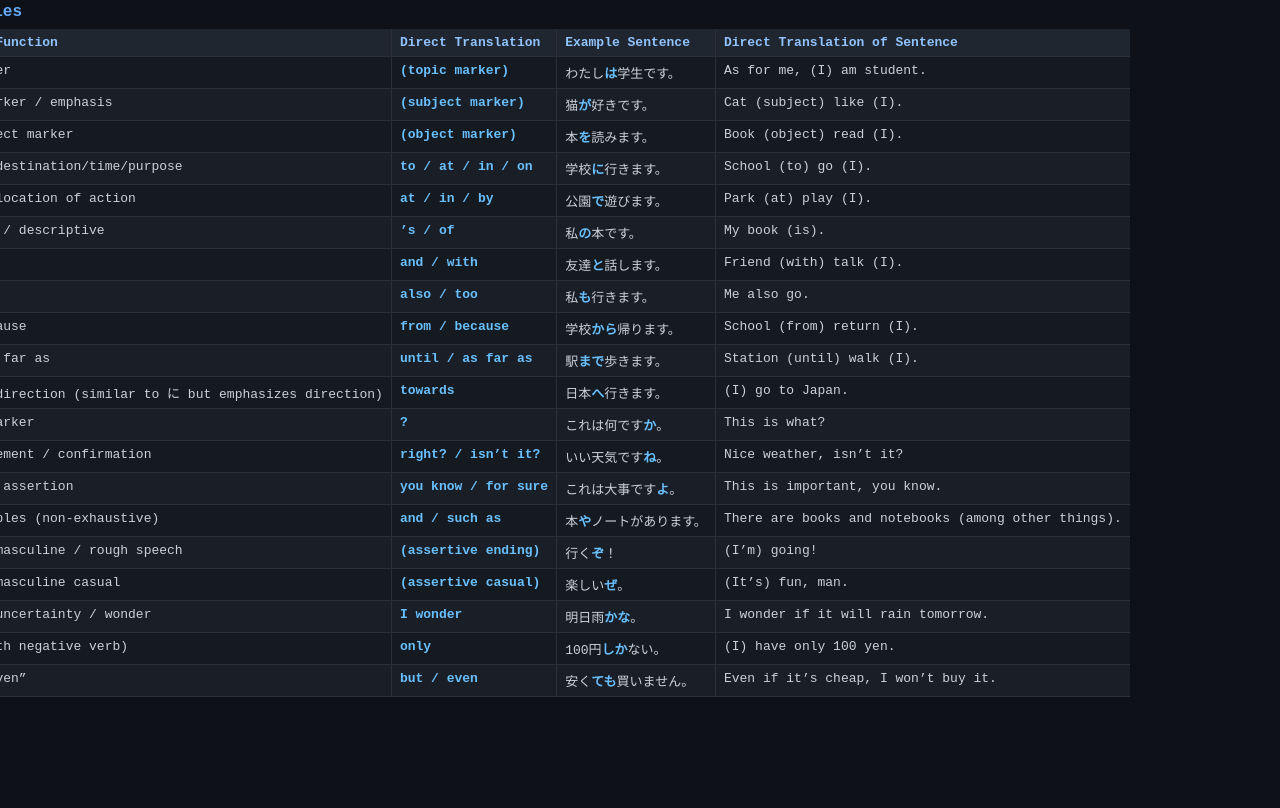
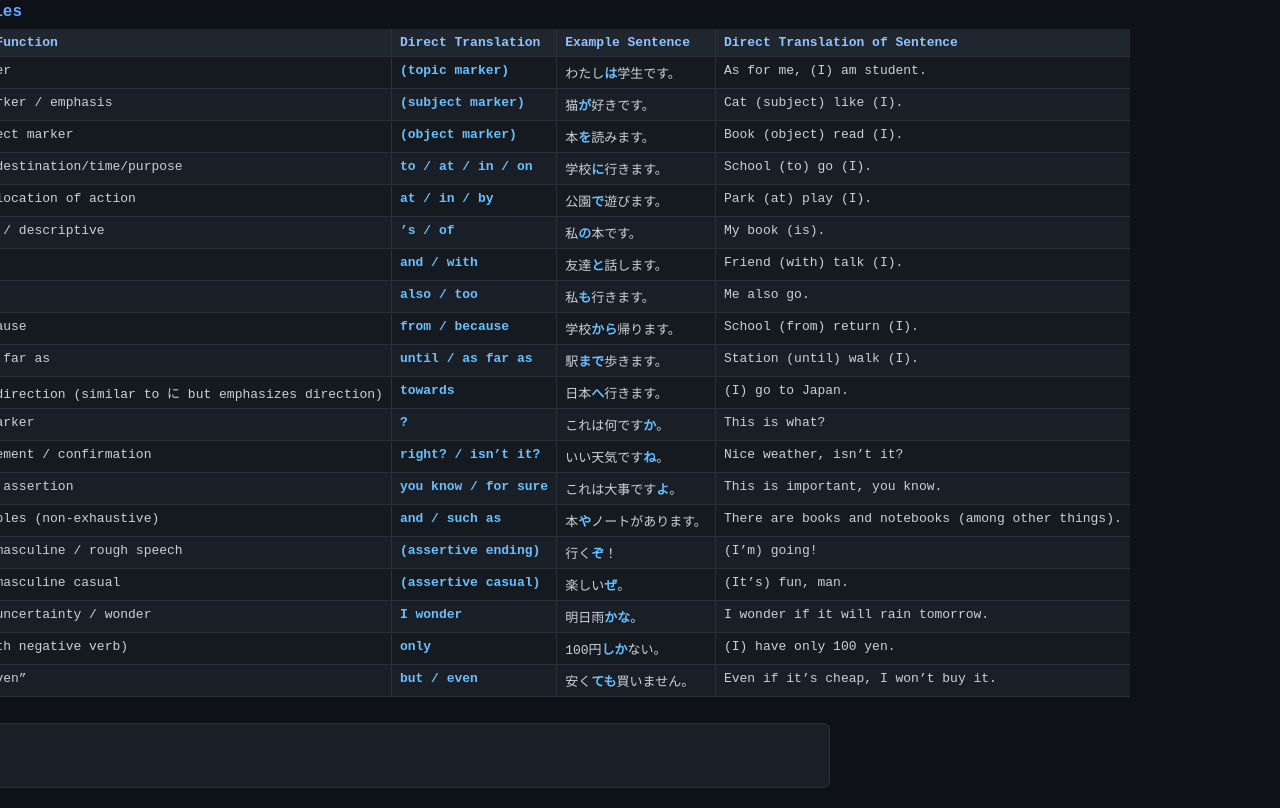
Before and after one commit to wvyn/japan.wyverion.com, a plain HTML site: page index.html in a window 1280 px wide. Shown: the part 2158-2966 px from the top of the page. Before the commit the page ends 2875 px from the top, so only its background shows below. Drawn offline with Linux system fonts and the light colour scheme.

Commit message:
Update index.html

```diff
--- a/index.html
+++ b/index.html
@@ -916,11 +916,11 @@
             </table>
         </div>
 
-        <!--<div class="routine-section toggle-content expanded">
-            <h2 class="toggle-header expanded"><span class="arrow">></span> Study Routine</h2>
+        <div class="routine-section toggle-content expanded">
+            <h2 class="toggle-header expanded"><span class="arrow">></span> Empty Content</h2>
             <div class="routine-content toggle-content expanded">
                 <ol>
-                    <li>
+                    <!--<li>
                         <strong>Type Kana</strong><br>
                         <a href="https://type-kana.furudean.com/setup" target="_blank" rel="noopener noreferrer">Type
                             Kana Setup</a><br>
@@ -937,10 +937,10 @@
                         <a href="https://www.kanshudo.com/collections/joyo_kanji" target="_blank"
                             rel="noopener noreferrer">Kanshudo – Joyo Kanji</a>
                     </li>
-                    <li><em>Anime Break</em></li>
+                    <li><em>Anime Break</em></li>-->
                 </ol>
             </div>
-        </div>-->
+        </div>
 
     </div>
 
```
